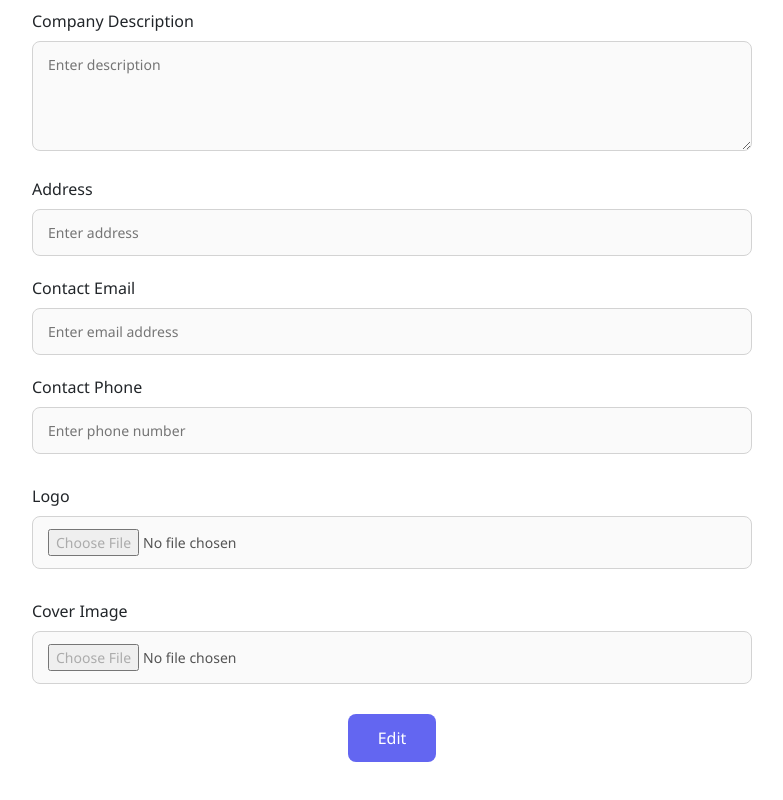
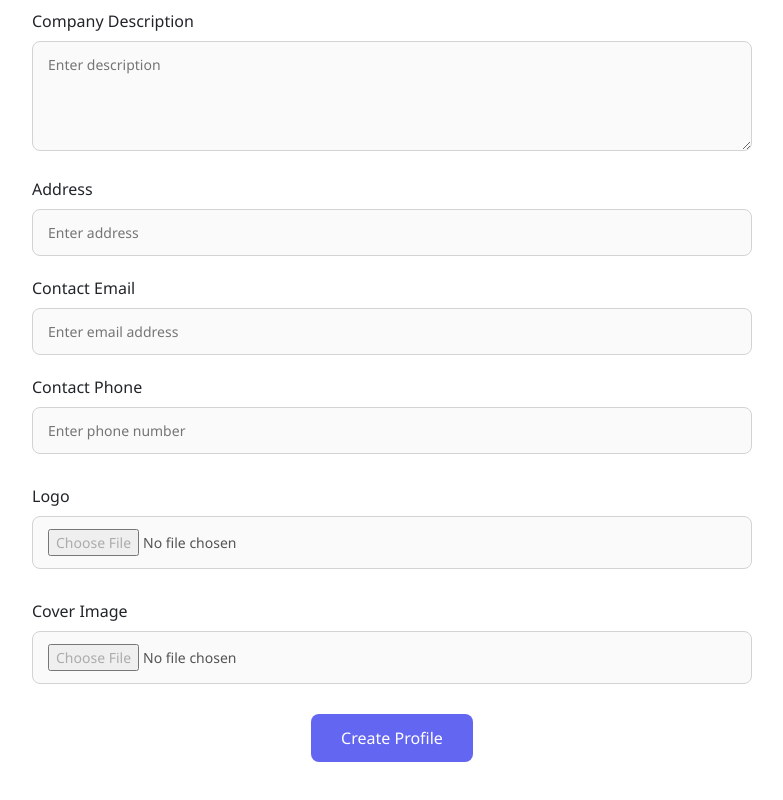
Before and after one commit to Yashrxx/Tender-Client, a React (Create React App) app: page /Tender-Client/profile in a window 1280 px wide. Shown: the part 523-1323 px from the top of the page, without its empty margins (248-1031 px from the left). Built offline with nearby package versions, Linux system fonts and the light colour scheme.

Commit message:
final changes

```diff
--- a/src/Pages/Profile.js
+++ b/src/Pages/Profile.js
@@ -39,6 +39,7 @@ const Profile = () => {
   });
 
   const [isEditing, setIsEditing] = useState(false);
+  const [profileExists, setProfileExists] = useState(false);
   const [loading, setLoading] = useState(true);
 
   const fetchProfile = async () => {
@@ -54,7 +55,7 @@ const Profile = () => {
       let data = null;
       try {
         data = await res.json();
-      } catch { }
+      } catch {}
 
       if (res.ok && data) {
         setFormData({
@@ -73,6 +74,8 @@ const Profile = () => {
           logo: data.logo || 'https://tender-client.onrender.com/uploads/1751308596115-TAT_Logo.jpeg',
           coverImage: data.coverImage || 'https://tender-client.onrender.com/uploads/1751308596116-wood-blk-bg.jpg'
         });
+
+        setProfileExists(true);
       } else {
         setFormData({
           name: '',
@@ -90,6 +93,8 @@ const Profile = () => {
           logo: 'https://tender-client.onrender.com/uploads/1751308596115-TAT_Logo.jpeg',
           coverImage: 'https://tender-client.onrender.com/uploads/1751308596116-wood-blk-bg.jpg'
         });
+
+        setProfileExists(false);
       }
     } catch {
       const user = JSON.parse(localStorage.getItem('user'));
@@ -109,6 +114,8 @@ const Profile = () => {
         logo: 'https://tender-client.onrender.com/uploads/1751308596115-TAT_Logo.jpeg',
         coverImage: 'https://tender-client.onrender.com/uploads/1751308596116-wood-blk-bg.jpg'
       });
+
+      setProfileExists(false);
     } finally {
       setLoading(false);
     }
@@ -155,8 +162,11 @@ const Profile = () => {
 
     try {
       const token = localStorage.getItem('token');
-      const res = await fetch(`https://tender-client.onrender.com/api/companyRoutes/companyProfile/${isEditing ? 'update' : 'create'}`, {
-        method: isEditing ? 'PUT' : 'POST',
+      const endpoint = profileExists ? 'update' : 'create';
+      const method = profileExists ? 'PUT' : 'POST';
+
+      const res = await fetch(`https://tender-client.onrender.com/api/companyRoutes/companyProfile/${endpoint}`, {
+        method,
         headers: {
           'auth-token': token,
           'email': formData.email
@@ -168,20 +178,16 @@ const Profile = () => {
 
       if (res.ok) {
         alert('Profile saved successfully');
-        if (result?.message === "Company profile updated") {
-          setIsEditing(false);
-        } else {
-          setIsEditing(true);
-        }
+        setIsEditing(false);
+        setProfileExists(true);
         fetchProfile();
       } else {
         alert(result.error || 'Something went wrong');
       }
-    } catch (err) {
+    } catch {
       alert('Failed to submit profile');
     }
   };
-
 
   if (loading) return <p>Loading profile...</p>;
 
@@ -239,15 +245,15 @@ const Profile = () => {
           {preview.coverImage && <img src={preview.coverImage} alt="Cover Preview" width="200" />}
         </div>
 
-        {isEditing ? (
-          <div className="button-wrapper">
-            <button type="submit" className="save-button">Save Changes</button>
-          </div>
-        ) : (
-          <div className="button-wrapper">
+        <div className="button-wrapper">
+          {!profileExists || isEditing ? (
+            <button type="submit" className="save-button">
+              {profileExists ? 'Save Changes' : 'Create Profile'}
+            </button>
+          ) : (
             <button type="button" onClick={() => setIsEditing(true)} className="edit-button">Edit</button>
-          </div>
-        )}
+          )}
+        </div>
       </form>
     </div>
   );
```
